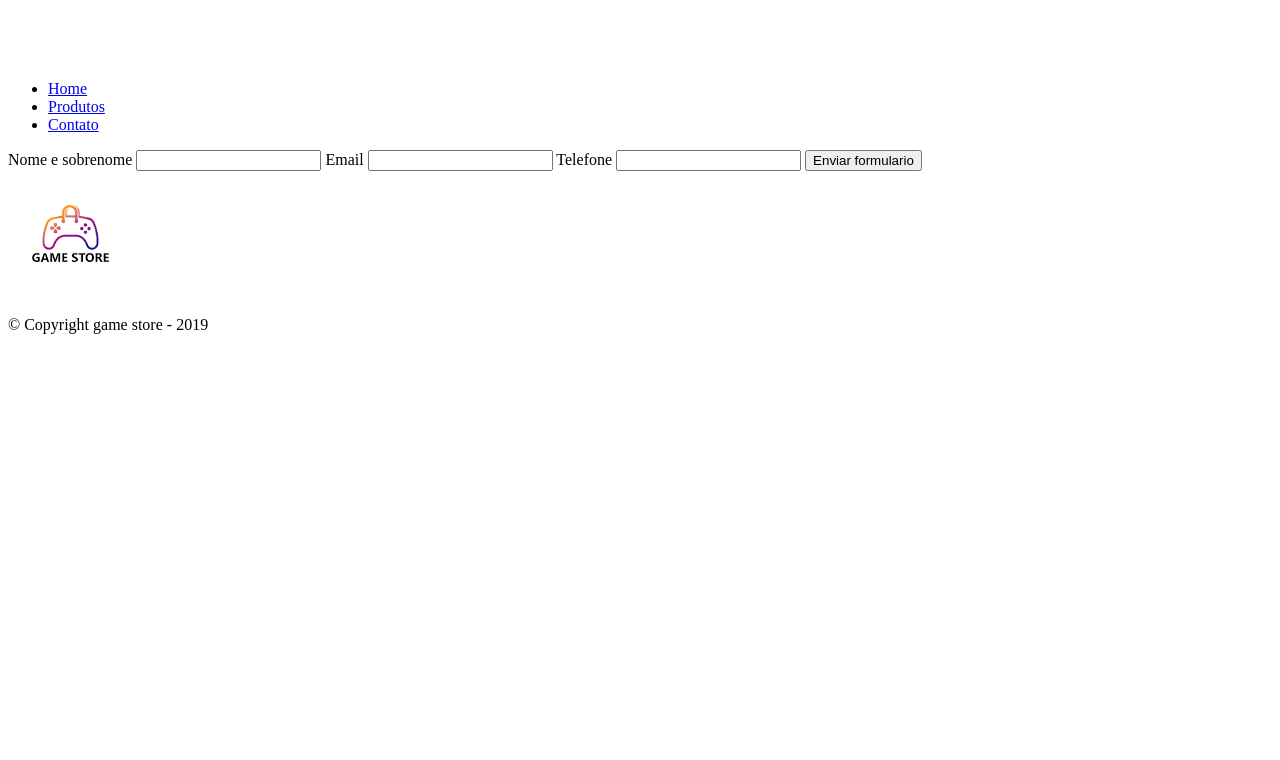
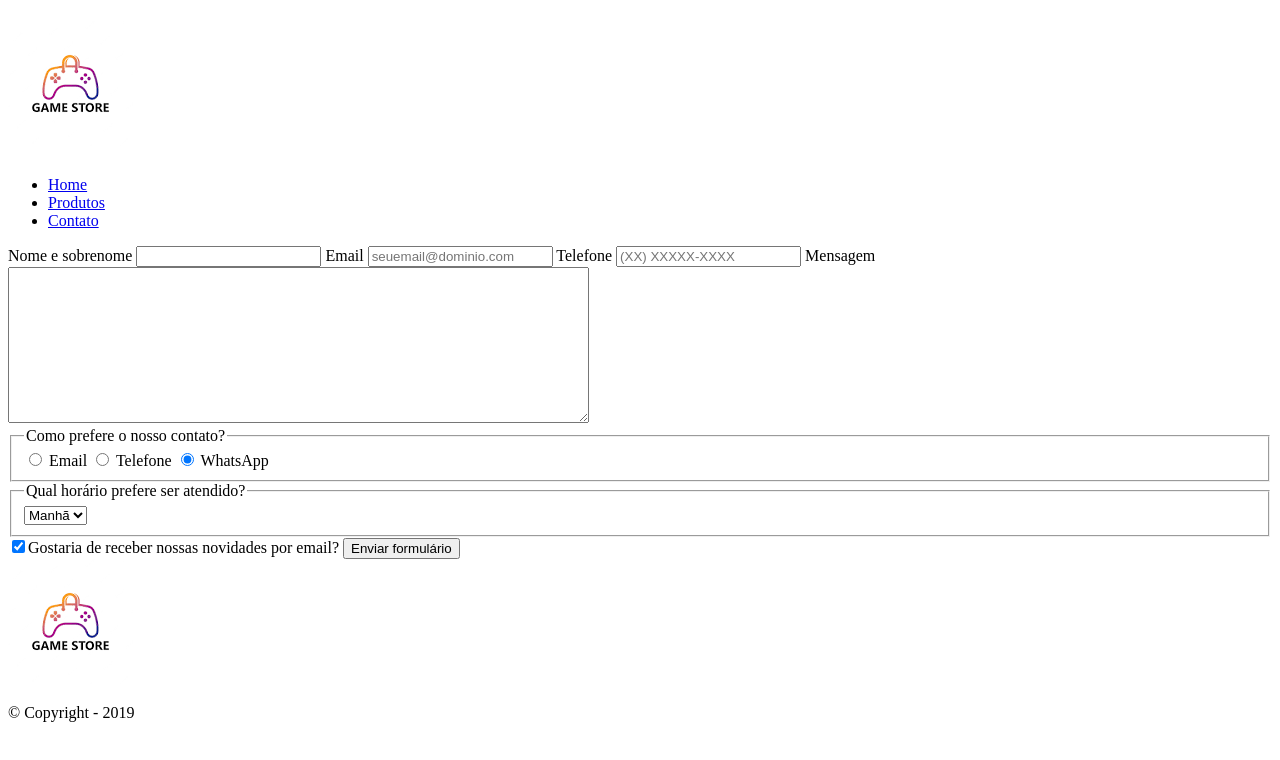
Before and after one commit to HPedro00/meu-site, a plain HTML site: page contato.html in a window 1280 px wide. Drawn offline with Linux system fonts and the light colour scheme.

Commit message:
Update contato.html

```diff
--- a/contato.html
+++ b/contato.html
@@ -2,16 +2,14 @@
 <html>
 <head>
 <meta charset="UTF-8">
-    <title>Contato - Game Store</title>
-
-    <link rel="stylesheet"href="reset.css">
-    <link rel="stylesheet"href="style.css">
+<title>Contato - Barbearia Alura</title>
+<link rel="stylesheet" href="reset.css">
+<link rel="stylesheet" href="style.css">
 </head>
 <body>
 <header>
 <div class="caixa">
-        <h1><img scr="jogo.png"></h1>
-
+<h1><img src="jogo.png"></h1>
 <nav>
 <ul>
 <li><a href="index.html">Home</a></li>
@@ -21,23 +19,58 @@
 </nav>
 </div>
 </header>
+<main>
+<form>
+<label for="nomesobrenome">Nome e sobrenome</label>
 
-    <main>
-      <from>
-        <label for="nomesobrenome">Nome e sobrenome</label>
-        <input type="text" id="nomesobrenome">
+<input type="text" id="nomesobrenome" class="input-
+padrao" required>
 
-        <label for="emal">Email</label>
-        <input type="text" id="email">
+<label for="email">Email</label>
+<input type="text" id="email" class="input-padrao"
+
+required placeholder="seuemail@dominio.com">
 
 <label for="telefone">Telefone</label>
-        <input type="text" id="telefone">
+<input type="text" id="telefone" class="input-padrao"
 
-          <input type="submit" value="Enviar formulario">
-      </from>
+required placeholder="(XX) XXXXX-XXXX">
+
+<label for="mensagem">Mensagem</label>
+
+<textarea cols="70" rows="10" id="mensagem" class="input-
+padrao" required></textarea>
+
+<fieldset>
+<legend>Como prefere o nosso contato?</legend>
+<label for="radio-email"><input type="radio"
+name="contato" value="email" id="radio-email"> Email</label>
+<label for="radio-telefone"><input type="radio"
+name="contato" value="telefone" id="radio-telefone"> Telefone</label>
+
+<label for="radio-whatsapp"><input type="radio"
+name="contato" value="whatsapp" id="radio-whatsapp" checked>
+WhatsApp</label>
+
+</fieldset>
+<fieldset>
+<legend>Qual horário prefere ser atendido?</legend>
+<select>
+<option>Manhã</option>
+<option>Tarde</option>
+<option>Noite</option>
+</select>
+</fieldset>
+<label class="checkbox"><input type="checkbox"
+checked>Gostaria de receber nossas novidades por email?</label>
+<input type="submit" value="Enviar formulário">
+</form>
 </main>
+<footer>
 <img src="jogo.png">
-      <p class="copyright">&copy; Copyright game store - 2019</p>
+<p class="copyright">&copy; Copyright  -
+
+2019</p>
 </footer>
 </body>
 </html>
```
Lines whose indentation alone changed are shown as unchanged.
